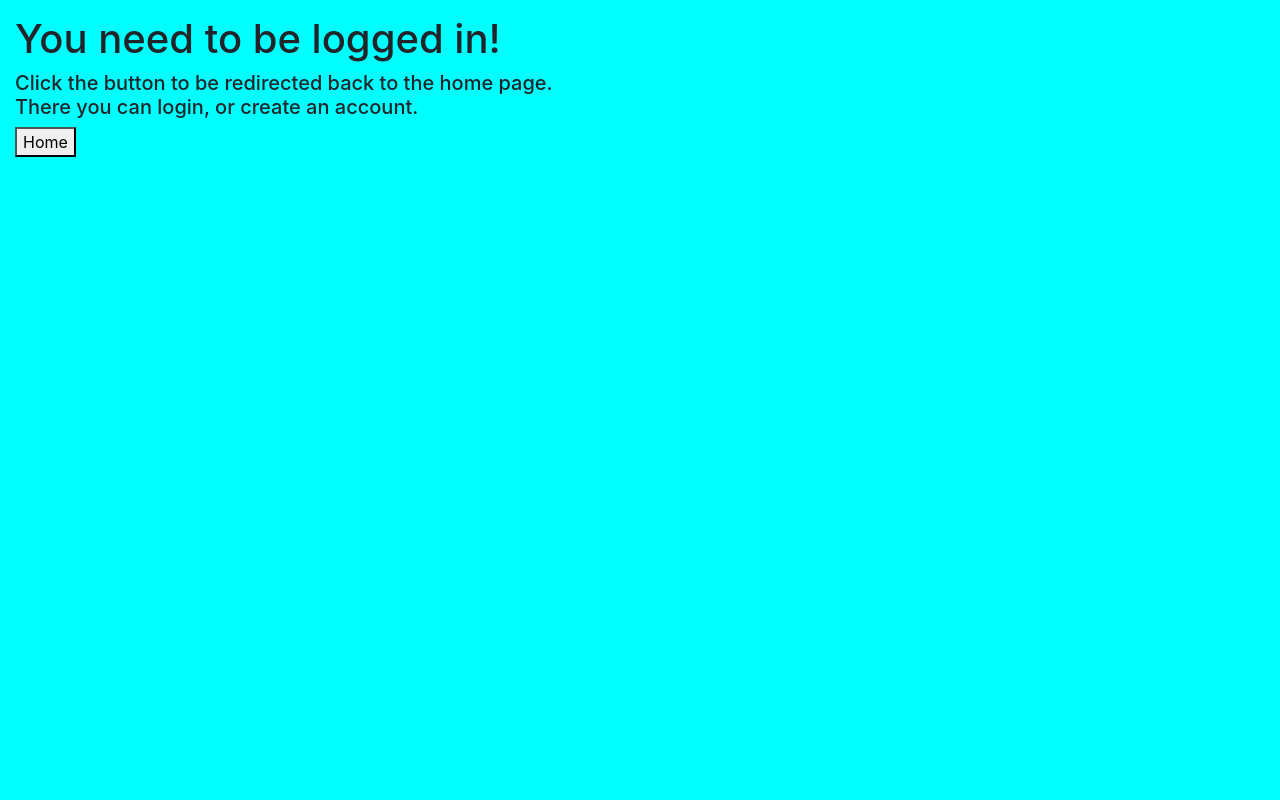
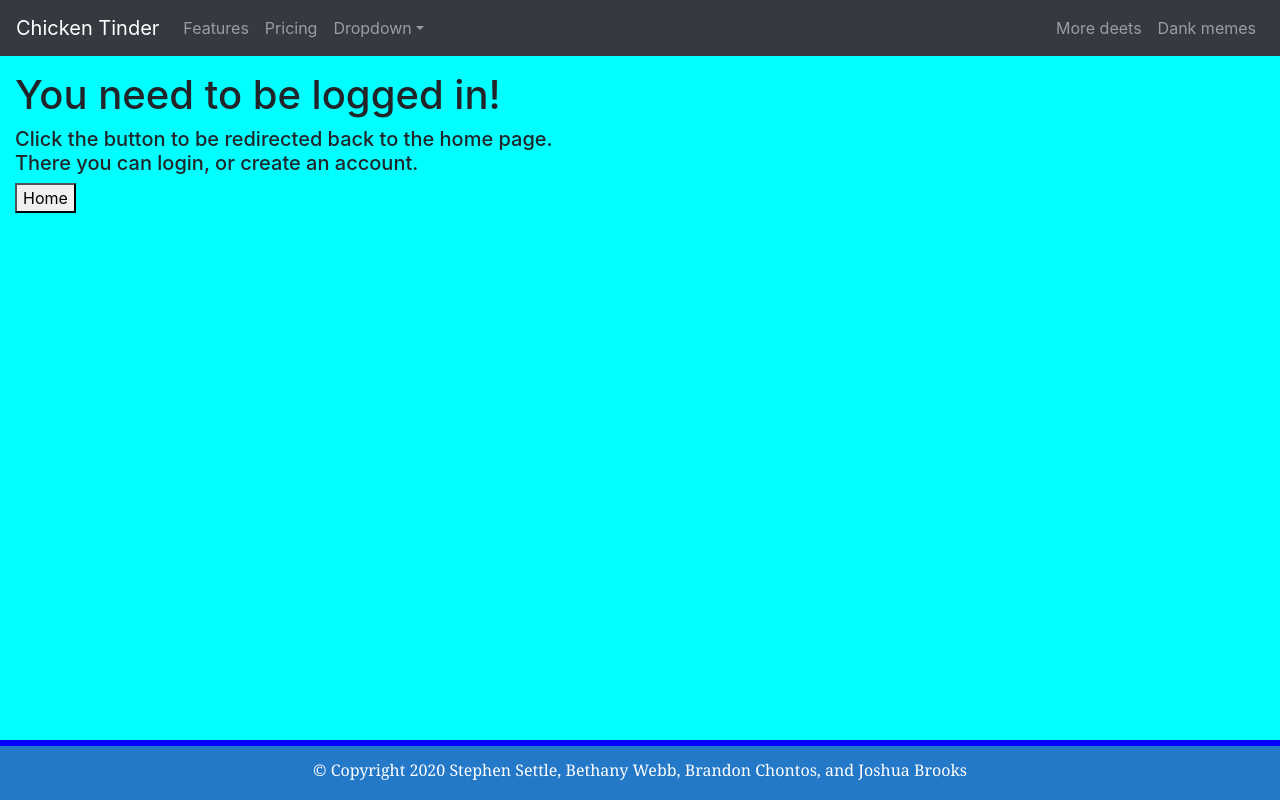
Before and after one commit to BethanyWebb/Final, a React (Create React App) app in the folder client/: page /user in a window 1280 px wide. Built offline with nearby package versions, Linux system fonts and the light colour scheme.

Commit message:
Added card to page, commented out form, and added Navbar

```diff
--- a/client/src/pages/User.js
+++ b/client/src/pages/User.js
@@ -1,8 +1,10 @@
 import React from 'react';
 import Footer from "../components/Footer/Footer";
 import "../styles/user.css";
-import { Form, FormGroup, Label, Input } from 'reactstrap';
+// import { Form, FormGroup, Label, Input } from 'reactstrap';
 import API from '../utils/API';
+import Card from '../components/Card/Card';
+import MyNavbar from "../components/Navbar/Navbar";
 
 
 // Module for decoding json web tokens
@@ -69,10 +71,11 @@ export default function User() {
 wholeUserInfo();
     return (
         <div>
+            <MyNavbar />
             <div className="basics">
     <h1>Hello {userTokenName}!</h1>
-                <p>A few questions and your dining dilema will be fixed</p>
-                <Form>
+                <p>Enter your Zipcode and select restaurants that interest you.</p>
+                {/* <Form>
                     <div className="divSpace">
                     <FormGroup>
                         <Label for="exampleSelect">Which friend will you be eating with?</Label>
@@ -97,8 +100,9 @@ wholeUserInfo();
                         </Input>
                     </FormGroup>
                     </div>
-                </Form>
-                <button onClick={logOut}>Sign Out</button>
+                </Form> */}
+                <Card />
+                <button className="button" onClick={logOut}>Sign Out</button>
                 <button onClick={wholeUserInfo}>Test Button</button>
                 <br /><a href="/">Temp link to home</a>
             </div>
@@ -107,11 +111,15 @@ wholeUserInfo();
         )
     } else
     return (
-        <div className="basics">
-            <h1>You need to be logged in!</h1>
-            <h5>Click the button to be redirected back to the home page.<br />
-                There you can login, or create an account.</h5>
-            <button onClick={noLogin}>Home</button>
+        <div>
+            <MyNavbar />
+                <div className="basics">
+                    <h1>You need to be logged in!</h1>
+                    <h5>Click the button to be redirected back to the home page.<br />
+                        There you can login, or create an account.</h5>
+                    <button onClick={noLogin}>Home</button>
+                </div>
+            <Footer />
         </div>
     )
 }
```
